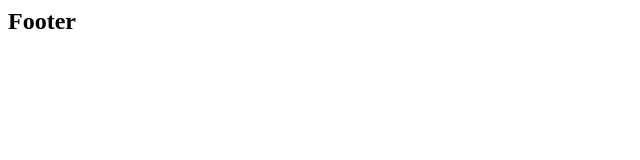
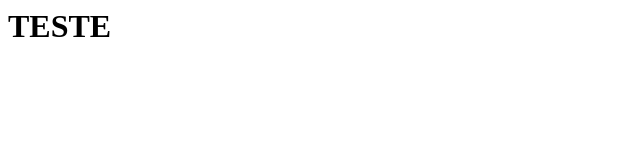
Before and after one commit to joaoomartins/my-repo-joao, a plain HTML site: page index.html in a window 1280 px wide. Shown: the whole page, without its empty margins (0-640 px from the left). Drawn offline with Linux system fonts and the light colour scheme.

Commit message:
conflits

```diff
--- a/index.html
+++ b/index.html
@@ -1,2 +1 @@
-
-<h2>Footer</h2>
+<h1>TESTE</h1>
```
Also changed, not shown: 1 other file.
